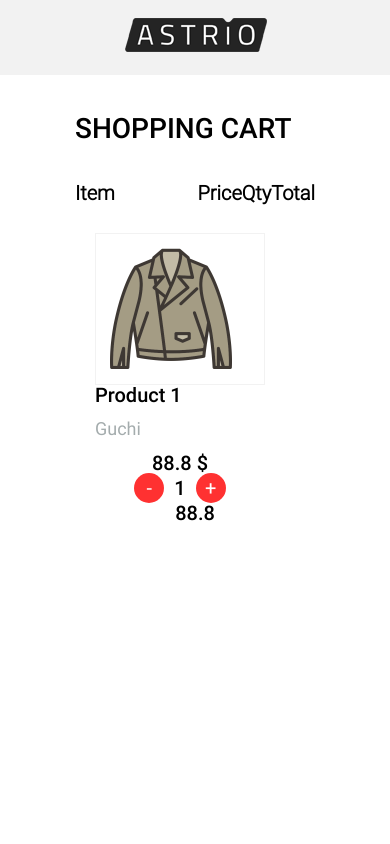
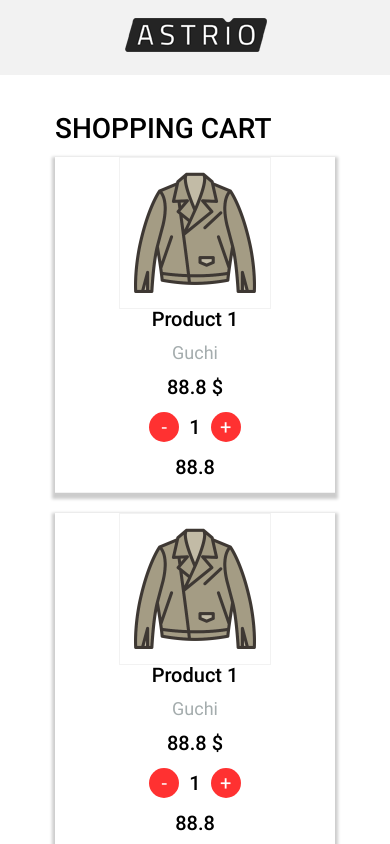
Before and after one commit to ARonin2001/TZ_Product_Astrio, a Vue app: page /cart in a window 390 px wide. Built offline with nearby package versions, Linux system fonts and the light colour scheme; what vue-unicons would draw is missing.

Commit message:
Cart ProductItem

```diff
--- a/src/assets/scss/main.scss
+++ b/src/assets/scss/main.scss
@@ -19,4 +19,6 @@ body {
   font-family: 'Roboto-Regular';
   font-size: 18px;
   color: #a4acad;
+  overflow: hidden;
+  text-overflow: ellipsis;
 }
--- a/src/components/AsideMenu.vue
+++ b/src/components/AsideMenu.vue
@@ -39,7 +39,7 @@ const handleClickItem = (itemId: number) => {
 };
 </script>
 
-<style lang="scss">
+<style scoped lang="scss">
 .aside {
   min-width: 150px;
   max-width: 190px;
--- a/src/components/Cart/CartHeader.vue
+++ b/src/components/Cart/CartHeader.vue
@@ -3,14 +3,14 @@
     <div class="cart-header__container">
       <div class="cart-header__title">
         <div class="title__container">
-          <span class="title">Item</span>
+          <span class="title __title">Item</span>
         </div>
       </div>
       <div class="cart-header__title">
         <div class="title__container">
-          <span class="title">Price</span>
-          <span class="title">Qty</span>
-          <span class="title">Total</span>
+          <span class="title __title">Price</span>
+          <span class="title __title">Qty</span>
+          <span class="title __title">Total</span>
         </div>
       </div>
     </div>
@@ -27,16 +27,17 @@
   &__container {
     display: flex;
     justify-content: space-between;
+    padding: 0 10px;
   }
 
   &__title {
     .title__container {
       display: flex;
       justify-content: space-between;
-
-      .title {
-        font-weight: bold;
-      }
+    }
+    &:last-child {
+      max-width: 324px;
+      width: 100%;
     }
   }
 }
--- a/src/components/Cart/CartProduct.vue
+++ b/src/components/Cart/CartProduct.vue
@@ -21,12 +21,14 @@
 
     @media (max-width: 425px) {
       flex-direction: column;
+      align-items: center;
     }
   }
 
   &__img {
     margin-right: 30px;
     border: 1px solid #f2f2f2;
+    margin: 0 auto;
     img {
       width: 150px;
       height: 100%;
@@ -37,6 +39,11 @@
   .description {
     display: flex;
     flex-direction: column;
+    max-width: 224px;
+
+    @media (max-width: 425px) {
+      align-items: center;
+    }
   }
   &__title {
     margin-bottom: 15px;
--- a/src/components/Cart/ProductInfo.vue
+++ b/src/components/Cart/ProductInfo.vue
@@ -39,20 +39,31 @@ const totalCount = computed<number>(
 <style scoped lang="scss">
 .p-info {
   align-self: center;
+  max-width: 324px;
+  width: 100%;
 
   .container {
-    display: flex;
-    justify-content: space-between;
-    align-items: center;
+    display: grid;
+    grid-template-columns: repeat(3, 1fr);
+    align-items: baseline;
+    gap: 15px 30px;
+    max-width: 324px;
+    width: 100%;
   }
   &__item {
+    position: relative;
     height: 100%;
-    position: relative;
-    &:not(:last-child) {
-      margin-right: 30px;
+
+    &:first-child {
+      text-align: left;
+    }
+    &:last-child {
+      text-align: right;
     }
   }
   &__qty {
+    display: flex;
+    align-items: center;
     .p-info__title {
       margin: 0 10px;
     }
@@ -73,7 +84,12 @@ const totalCount = computed<number>(
   .p-info {
     padding: 15px 0;
     .container {
-      flex-direction: column;
+      grid-template-rows: repeat(auto-fill, 1fr);
+      grid-template-columns: none;
+      justify-content: center;
+    }
+    &__item {
+      text-align: center !important;
     }
   }
 }
--- a/src/components/Cart/ProductItem.vue
+++ b/src/components/Cart/ProductItem.vue
@@ -1,7 +1,9 @@
 <template>
   <div class="product-item">
     <div class="container">
+      <!-- left: img, name product and brand -->
       <CartProduct />
+      <!-- right: price, count, totalCount -->
       <ProductInfo />
     </div>
   </div>
@@ -14,10 +16,13 @@ import ProductInfo from './ProductInfo.vue';
 
 <style scoped lang="scss">
 .product-item {
+  border-bottom: 1px solid #f2f2f2;
+  box-shadow: 0 3px 3px 3px rgba(0, 0, 0, 0.2);
   .container {
     display: flex;
     justify-content: space-between;
-
+    padding: 0 10px;
+    align-items: center;
     @media (max-width: 425px) {
       flex-direction: column;
     }
--- a/src/components/HTitle.vue
+++ b/src/components/HTitle.vue
@@ -10,7 +10,7 @@
         /> -->
         <h1 class="title">{{ title }}</h1>
       </div>
-      <span class="sub-title">{{ subTitle }}</span>
+      <span class="sub-title __sub-title">{{ subTitle }}</span>
     </div>
   </div>
 </template>
@@ -32,13 +32,10 @@ const props = defineProps<{ title: string; subTitle?: string }>();
         text-transform: uppercase;
       }
     }
-    .sub-title {
-      display: inline-block;
-      font-family: 'Roboto-Light';
-      color: #a4acad;
-      margin-top: 4px;
-      font-size: 16px;
-    }
+  }
+  .sub-title {
+    display: inline-block;
+    margin-top: 10px;
   }
 }
 </style>
--- a/src/components/Product.vue
+++ b/src/components/Product.vue
@@ -6,8 +6,8 @@
       <div class="product__img">
         <img src="@/assets/images/3.png" alt="brend" />
       </div>
-      <span class="title">Product</span>
-      <span class="brend">Brend</span>
+      <span class="title __title">Product</span>
+      <span class="sub-title __sub-title">Brend</span>
       <hr />
       <div class="product__footer">
         <div class="price">55 <span class="price-usd">$</span></div>
@@ -58,18 +58,7 @@
     }
   }
 
-  .title {
-    font-family: 'Roboto-Medium';
-    font-weight: 500;
-    font-size: 20px;
-    color: #000;
-    overflow: hidden;
-    text-overflow: ellipsis;
-  }
-  .brend {
-    font-family: 'Roboto-Regular';
-    font-size: 18px;
-    color: #a4acad;
+  .sub-title {
     margin-top: 15px;
   }
 
--- a/src/views/CartView.vue
+++ b/src/views/CartView.vue
@@ -9,6 +9,8 @@
 
           <div class="cart-products">
             <div class="cart-products__container">
+              <ProductItem />
+              <ProductItem />
               <ProductItem />
             </div>
           </div>
@@ -31,6 +33,15 @@ import ProductItem from '@/components/Cart/ProductItem.vue';
 
   &__header {
     margin: 40px 0 30px 0;
+
+    @media (max-width: 425px) {
+      display: none;
+    }
+  }
+  &-products__container {
+    display: grid;
+    grid-template-rows: repeat(auto-fill, 1fr);
+    row-gap: 20px;
   }
 }
 </style>
```
